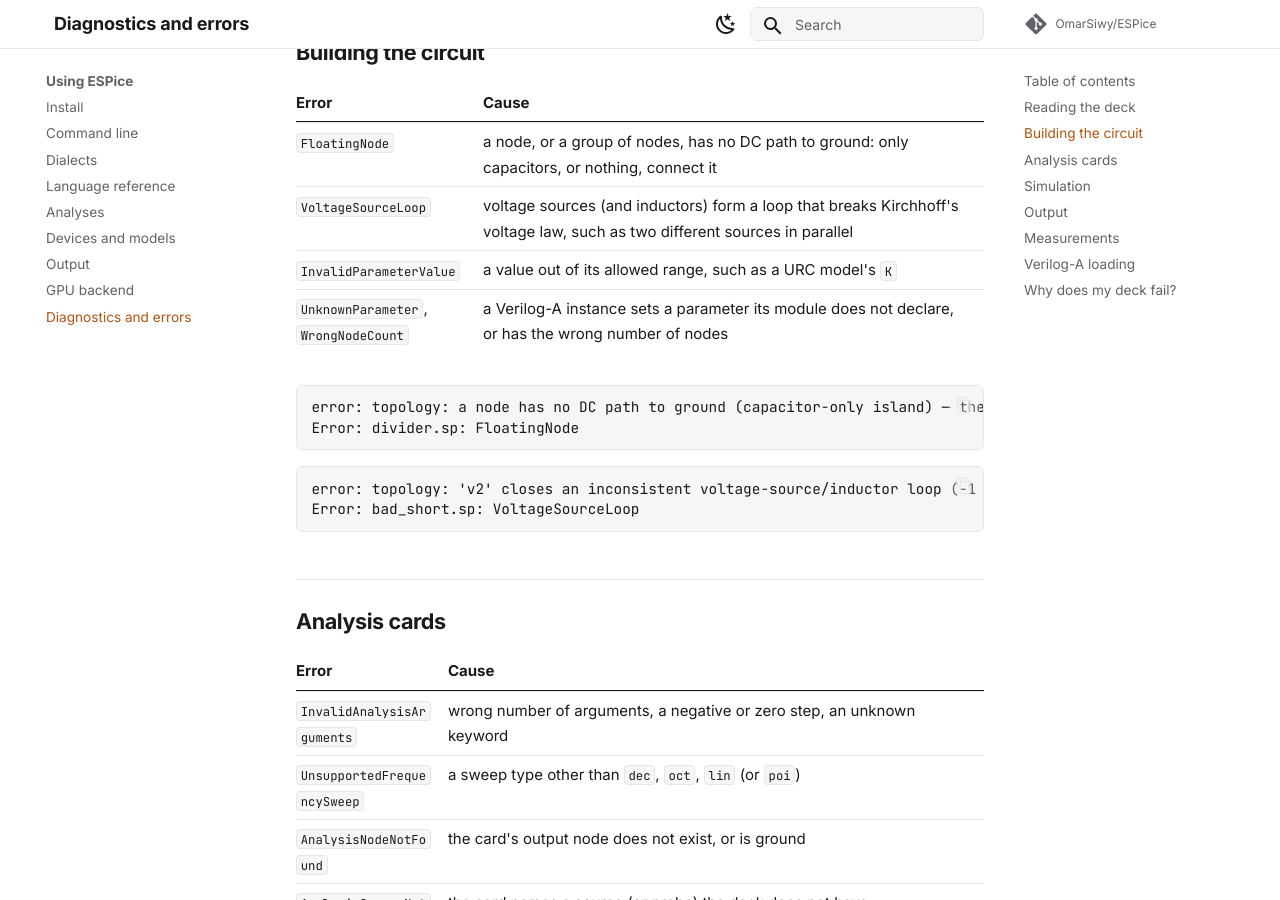
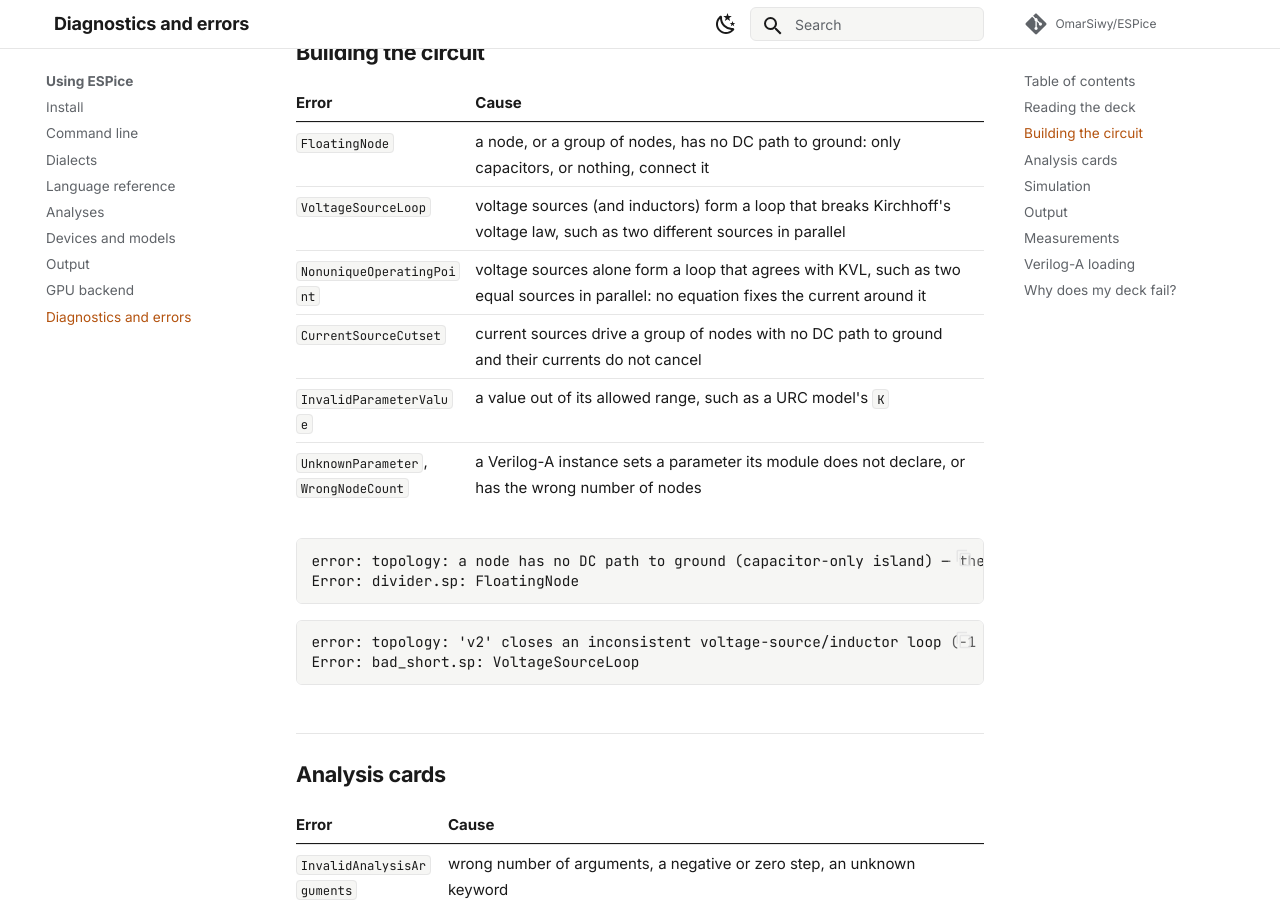
Before and after one commit to OmarSiwy/ESPice, an MkDocs documentation site: the page built from docs/using/diagnostics.md, in a window 1280 px wide and 900 px high, scrolled down 1514 px. Built offline with MkDocs 1.6.1 and Material for MkDocs 9.7.7, drawn with Linux system fonts in a browser that asks for light colours; comment, search, counter and statistics services are not loaded.

Commit message:
frontend: a loop of V sources is nonunique; balanced current sources make an island (#70)
Two equal parallel V sources passed the KVL check and published an arbitrary split;
ngspice refuses them. V cards are marked before any L, so a V that finds its pins already
shorted closes a loop of V sources: NonuniqueOperatingPoint. A floating component's current
sources are summed: unequal ones stay a CurrentSourceCutset, equal ones are an island.
Fixtures invalid/topology_parallel_voltage_sources (ngspice 45 refuses) and
tran/equal_current_sources (analytic; ngspice .op a = 0, b = 1).

```diff
--- a/docs/using/diagnostics.md
+++ b/docs/using/diagnostics.md
@@ -45,6 +45,8 @@ and the rest of the line no longer parses. Rename the node.
 |---|---|
 | `FloatingNode` | a node, or a group of nodes, has no DC path to ground: only capacitors, or nothing, connect it |
 | `VoltageSourceLoop` | voltage sources (and inductors) form a loop that breaks Kirchhoff's voltage law, such as two different sources in parallel |
+| `NonuniqueOperatingPoint` | voltage sources alone form a loop that agrees with KVL, such as two equal sources in parallel: no equation fixes the current around it |
+| `CurrentSourceCutset` | current sources drive a group of nodes with no DC path to ground and their currents do not cancel |
 | `InvalidParameterValue` | a value out of its allowed range, such as a URC model's `K` |
 | `UnknownParameter`, `WrongNodeCount` | a Verilog-A instance sets a parameter its module does not declare, or has the wrong number of nodes |
 
```
Also changed, not shown: CHANGELOGS.md (+1 -0 lines), 7 other files.
